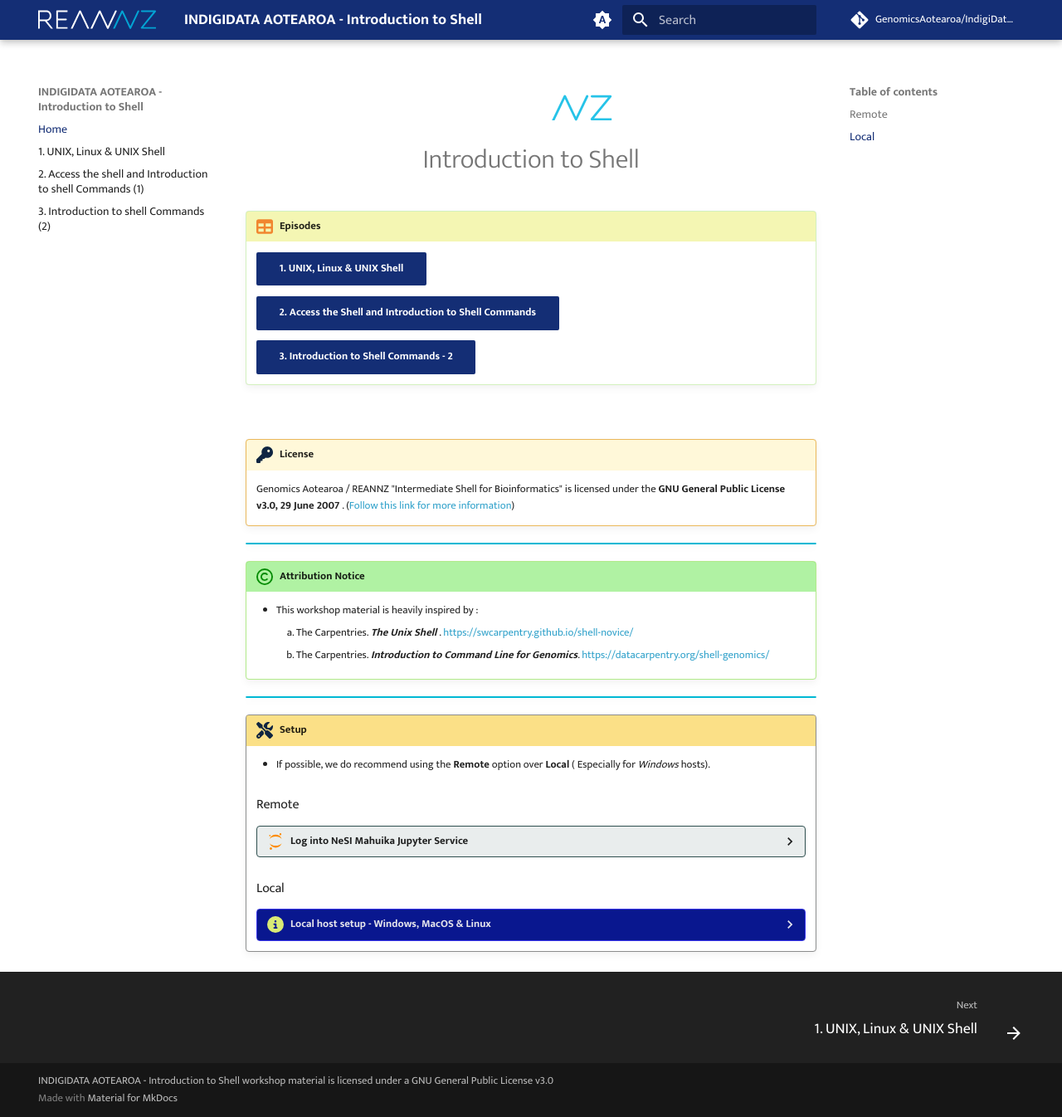
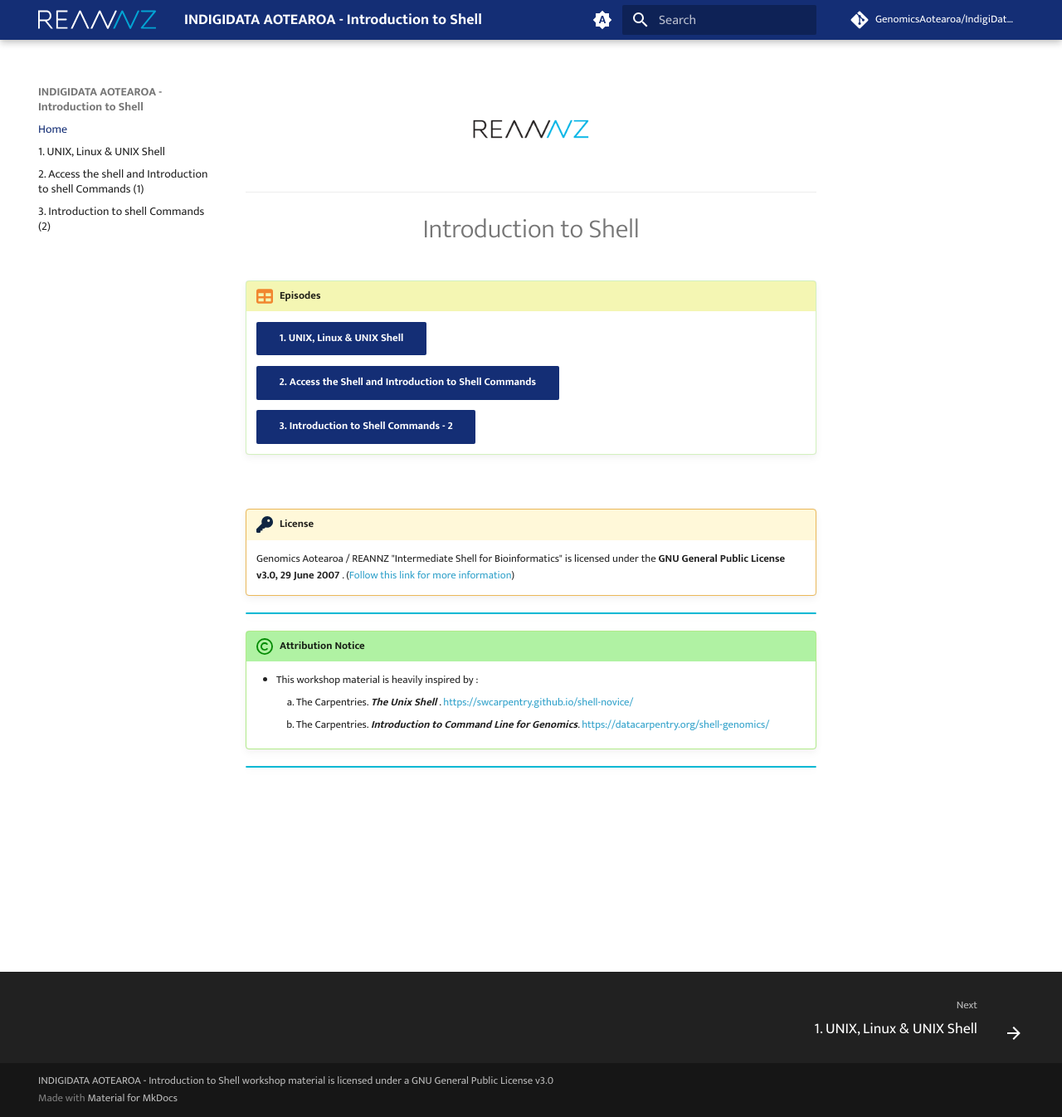
Before and after one commit to GenomicsAotearoa/IndigiDataAotearoa-IntroToShell, an MkDocs documentation site: the page built from docs/index.md, in a window 1280 px wide and 1346 px high. Shown: the whole window at 83% size. Built offline with MkDocs 1.6.1 and Material for MkDocs 9.7.7, drawn with Linux system fonts in a browser that asks for light colours; comment, search, counter and statistics services are not loaded.

Commit message:
change index logo and remove Setup instructions as it was referring to old Mahuika Jupyter

```diff
--- a/docs/index.md
+++ b/docs/index.md
@@ -1,7 +1,7 @@
 <p align="center">
-	<img src="./images/logo_reannz.svg" alt="drawing" width="200"/>
+	<img src="./images/REANNZ_logo_FA.png" alt="drawing" width="200"/>
 </p>
-
+- - -
 <h1 align="center">Introduction to Shell</h1>
 
 
@@ -29,37 +29,3 @@
         2. The Carpentries. ***Introduction to Command Line for Genomics***. https://datacarpentry.org/shell-genomics/
 
 !!! info ""
-
-!!! screwdriver-wrench "Setup"
-
-    - If possible, we do recommend using the **Remote** option over **Local**  ( Especially for *Windows* hosts).
-
-    ### Remote
-
-    ??? jupyter "Log into NeSI Mahuika Jupyter Service"
-
-        1. Follow [https://jupyter.nesi.org.nz/hub/login](https://jupyter.nesi.org.nz/hub/login)
-        2. <p>Enter NeSI username, HPC password and 6 digit second factor token<br>![image](./images/jupyter_login_labels_updated.png)</p>
-        3. <p>Choose server options as below
-        <br>>>make sure to choose the correct project code `nesi02659`, number of CPUs `CPUs=2`, memory `4 GB` prior to pressing ![images](./images/start_button.png){width="40"}  button.
-
-        <br>![images](./images/jupyter_server2022.png)
-
-    ### Local
-
-
-    ??? circle-info "Local host setup - Windows, MacOS & Linux"
-
-        === "Windows Hosts"
-
-            * Install,
-              - MobaXterm Home (*Portable* or *Installer* edition) from [https://mobaxterm.mobatek.net/download-home-edition.html](https://mobaxterm.mobatek.net/download-home-edition.html)
-                  * Portable edition does not require administrative privileges
-
-        === "MacOS"
-
-              * Native terminal client is sufficient.
-
-        === "Linux"
-
-              * Native terminal client is sufficient.
```
Also changed, not shown: docs/images/REANNZ_logo_FA.png (added).
